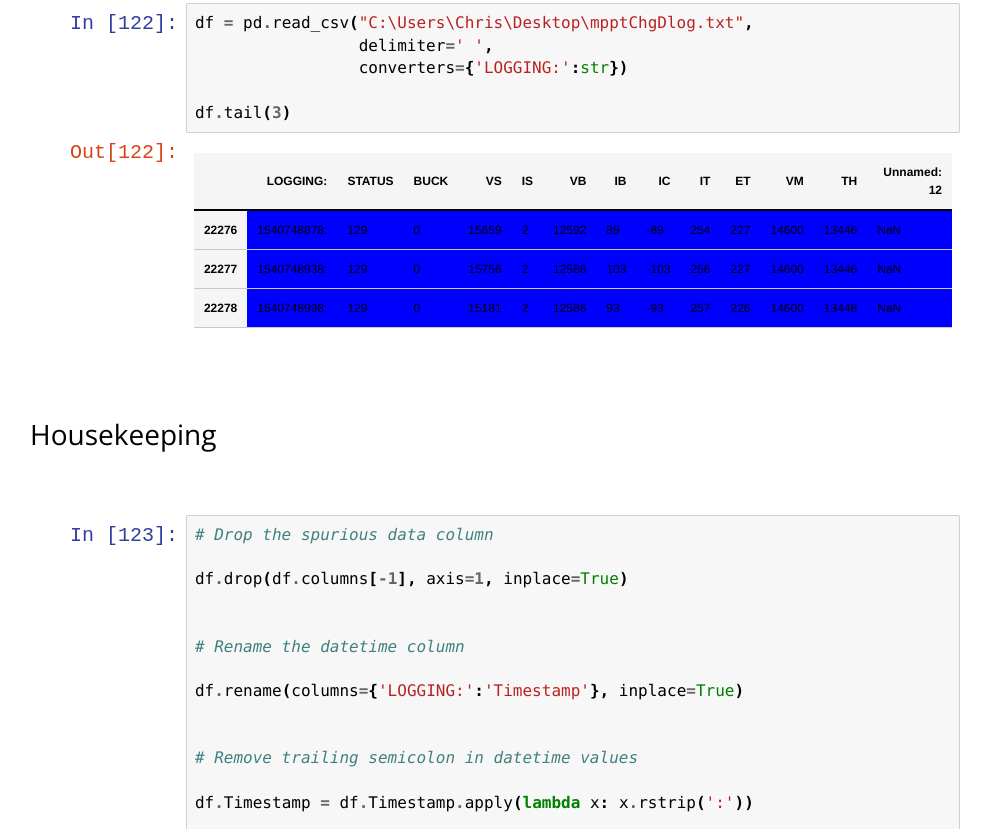
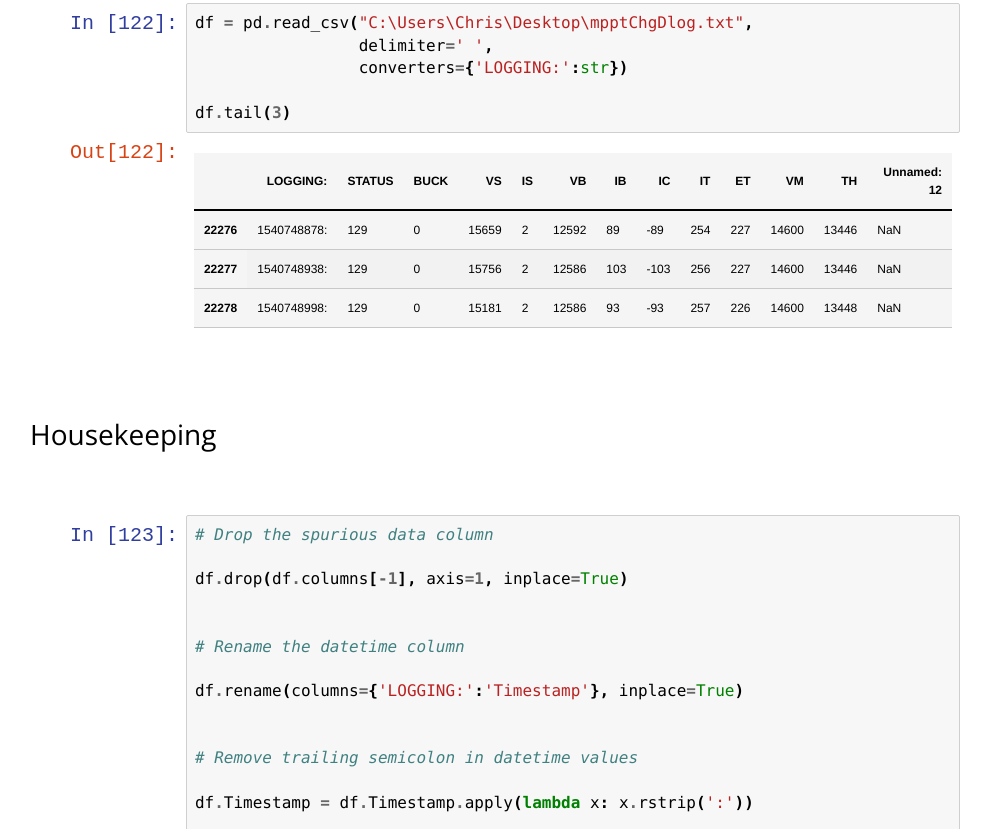
Before and after one commit to ccirone2/ccirone2.github.io, a plain HTML site: page MPPT-DataViz.html in a window 1280 px wide. Shown: the part 1731-2560 px from the top of the page, without its empty margins (149-1140 px from the left). Drawn offline with nearby package versions, Linux system fonts and the light colour scheme; some packages are replaced by stand-ins of ours.

Commit message:
Update documentation

```diff
--- a/theme/css/main.css
+++ b/theme/css/main.css
@@ -17,7 +17,9 @@ table.dataframe, .dataframe th, .dataframe td {
   margin-bottom: 10px;
   font-size: 12px;
   font-family: "Helvetica Neue", Helvetica, Arial, sans-serif;
-  background-color: blue;
+}
+table.dataframe {
+  background-color: white;
 }
 .dataframe th {
   color: black;
@@ -27,6 +29,9 @@ table.dataframe, .dataframe th, .dataframe td {
 }
 .dataframe tbody>tr {
   border-bottom: 1px solid #C8C8C8;
+}
+.dataframe tr:nth-child(even) {
+  background-color: #f2f2f2;
 }
 
 /* END Pretty Pandas Dataframes */
```
